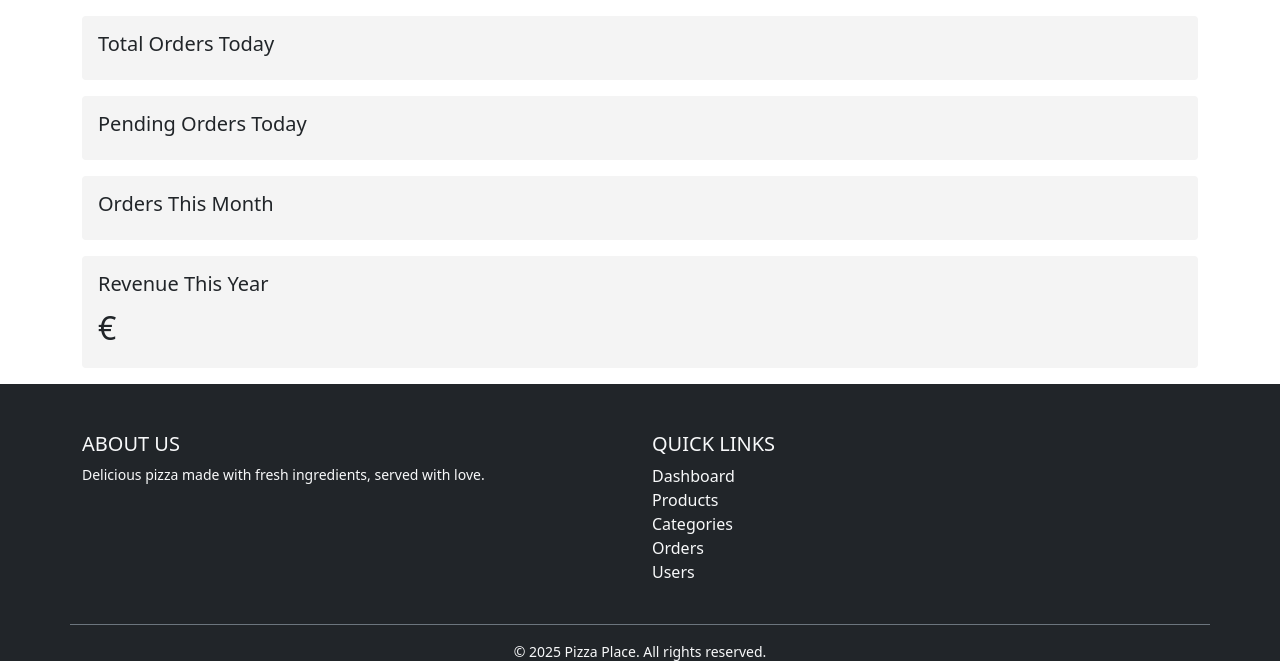
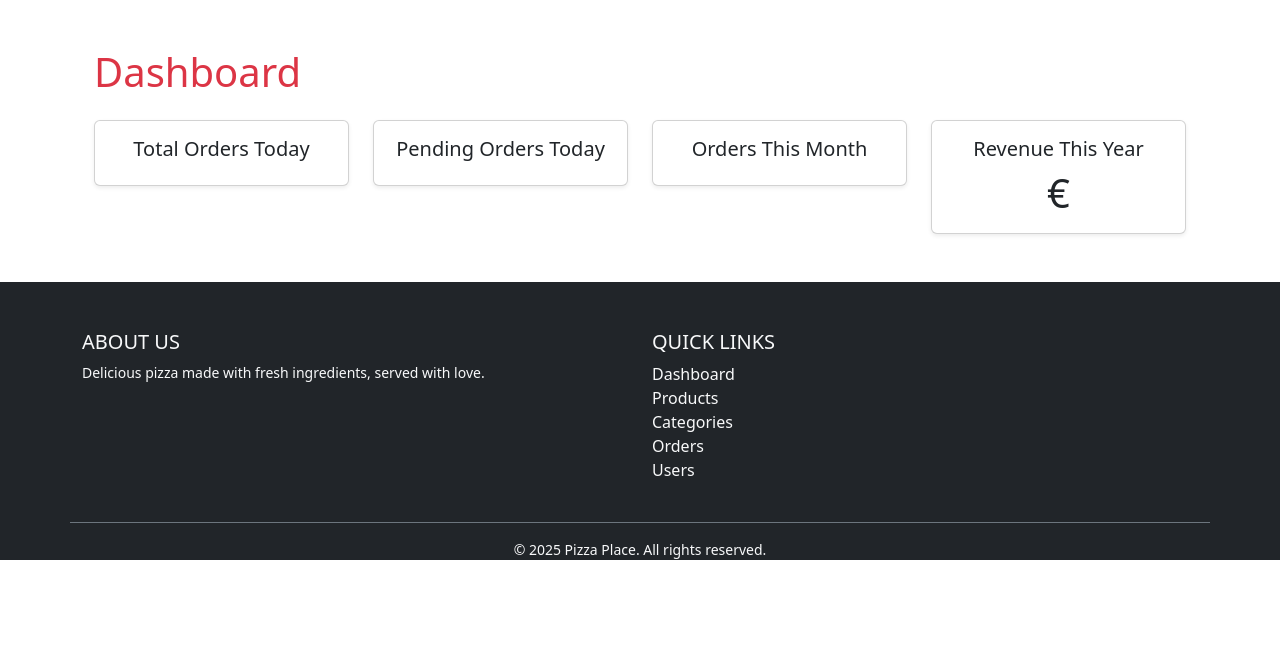
Before and after one commit to JanSkrzynski/pizza, a Node server app: template server/views/dashboard.ejs in a window 1280 px wide. Shown: the part 56-717 px from the top of the page. Run offline with Node 20, Linux system fonts and the light colour scheme; the template is opened without the code that fills it, so the values that code supplies are empty; some libraries are stand-ins or nearby versions.

Commit message:
Added dashboard css

```diff
--- a/server/views/dashboard.ejs
+++ b/server/views/dashboard.ejs
@@ -1,29 +1,37 @@
-
-<title>Dashboard</title>
-  <style>
-    .dashboard { font-family: sans-serif; padding: 2rem; max-width: 600px; margin: auto; }
-    .stat { background: #f4f4f4; padding: 1rem; margin: 1rem 0; border-radius: 4px; }
-    .stat h2 { margin: 0 0 .5rem; font-size: 1.25rem; }
-    .stat p { font-size: 2rem; margin: 0; }
-  </style>
-</head>
-<body>
- <div class="stat">
-  <h2>Total Orders Today</h2>
-  <p><%= todayCount %></p>
+<div class="container py-5">
+  <h1 class="mb-4 text-danger">Dashboard</h1>
+  <div class="row g-4">
+    <div class="col-md-6 col-lg-3">
+      <div class="card text-center shadow-sm">
+        <div class="card-body">
+          <h5 class="card-title">Total Orders Today</h5>
+          <p class="display-6 mb-0"><%= todayCount %></p>
+        </div>
+      </div>
+    </div>
+    <div class="col-md-6 col-lg-3">
+      <div class="card text-center shadow-sm">
+        <div class="card-body">
+          <h5 class="card-title">Pending Orders Today</h5>
+          <p class="display-6 mb-0"><%= todayPendingCount %></p>
+        </div>
+      </div>
+    </div>
+    <div class="col-md-6 col-lg-3">
+      <div class="card text-center shadow-sm">
+        <div class="card-body">
+          <h5 class="card-title">Orders This Month</h5>
+          <p class="display-6 mb-0"><%= monthCount %></p>
+        </div>
+      </div>
+    </div>
+    <div class="col-md-6 col-lg-3">
+      <div class="card text-center shadow-sm">
+        <div class="card-body">
+          <h5 class="card-title">Revenue This Year</h5>
+          <p class="display-6 mb-0">€<%= yearRevenue.toFixed(2) %></p>
+        </div>
+      </div>
+    </div>
+  </div>
 </div>
-
-<div class="stat">
-  <h2>Pending Orders Today</h2>
-  <p><%= todayPendingCount %></p>
-</div>
-
-<div class="stat">
-  <h2>Orders This Month</h2>
-  <p><%= monthCount %></p>
-</div>
-
-<div class="stat">
-  <h2>Revenue This Year</h2>
-  <p>€<%= yearRevenue.toFixed(2) %></p>
-</div>
```
